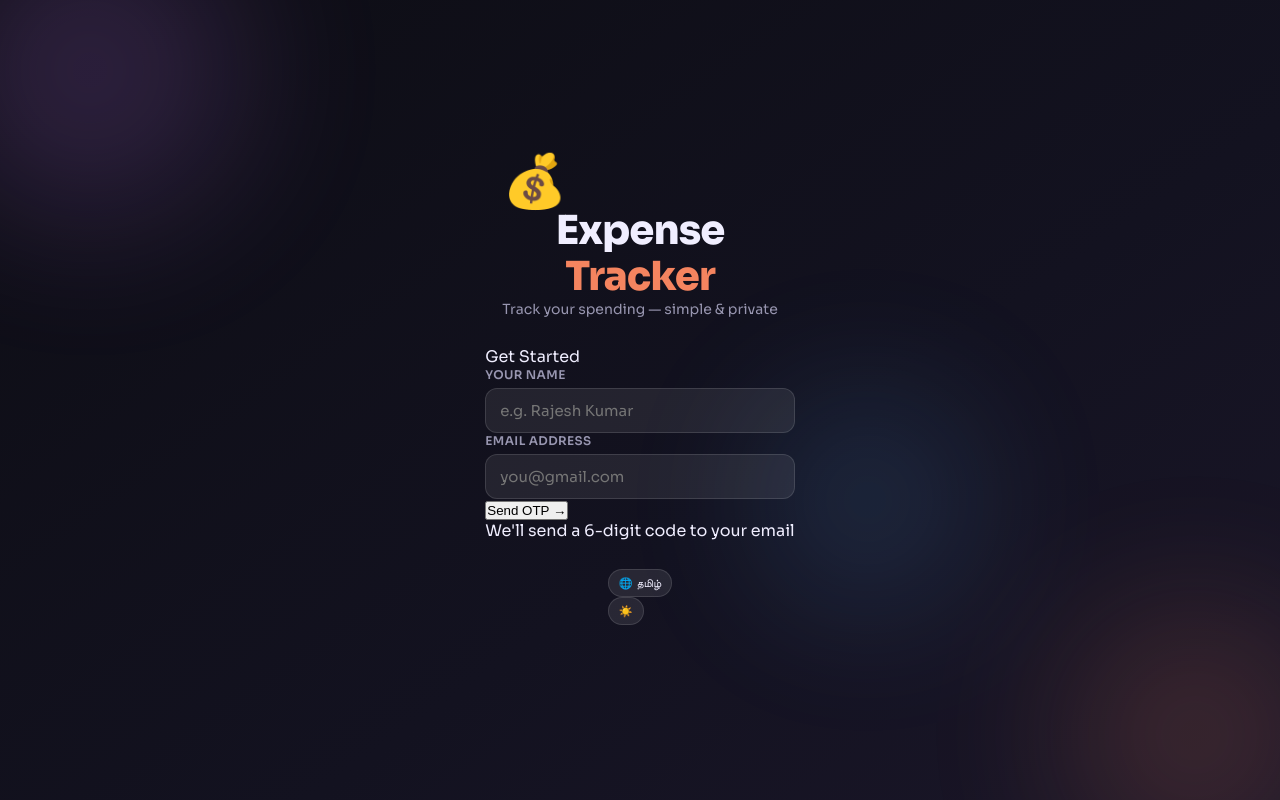
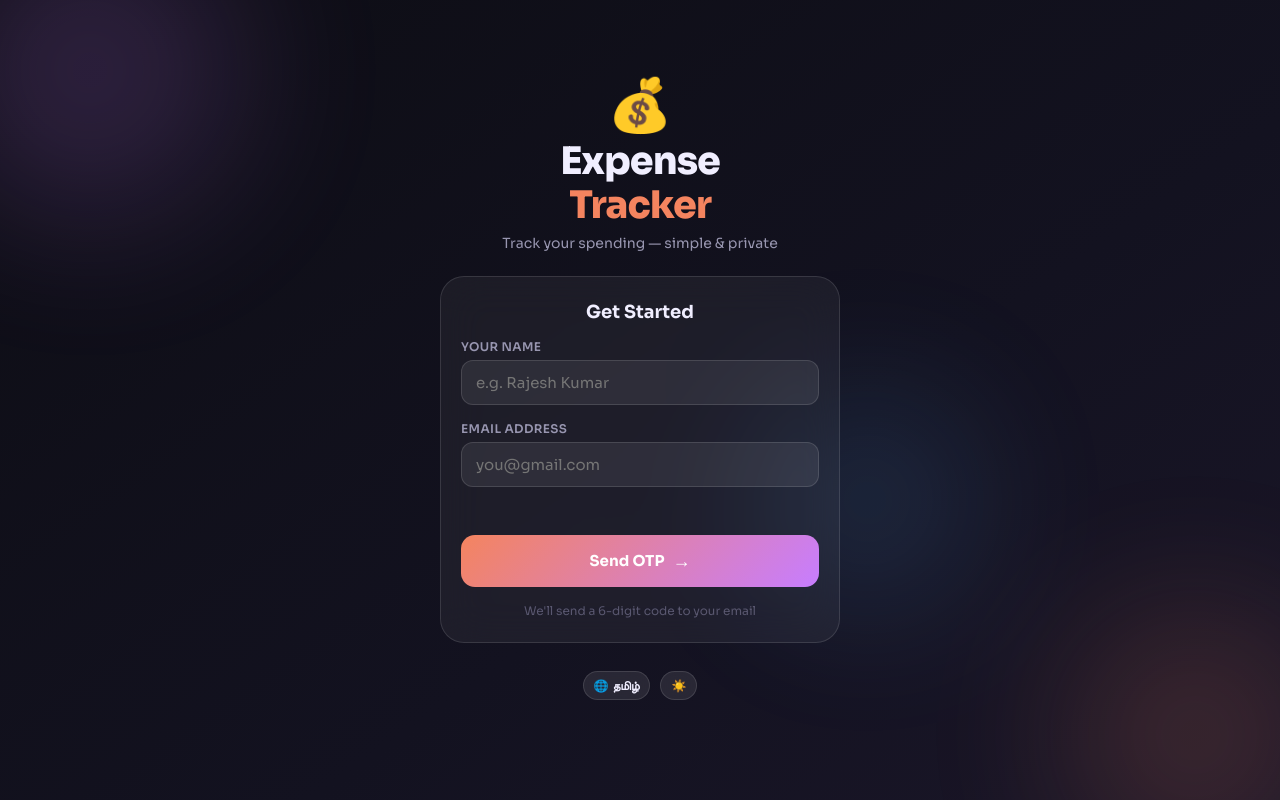
Before and after one commit to vimalmari/expense-tracker, a Flask app: page / in a window 1280 px wide. Run offline with Flask 3, Linux system fonts and the light colour scheme; parts of the project's set-up code (start-up, migrations or seed data) failed here and were passed over.

Commit message:
Update style.css

```diff
--- a/static/css/style.css
+++ b/static/css/style.css
@@ -404,3 +404,119 @@ body{
 
 /* Tamil font support */
 [data-lang="ta"] body{font-family:'Noto Sans Tamil','Sora',sans-serif;}
+
+/* ============================================================
+   AUTH CARD — Email OTP Login
+   ============================================================ */
+.login-wrapper{
+  position:relative;z-index:1;
+  max-width:480px;margin:0 auto;
+  padding:40px 20px 60px;
+  min-height:100vh;
+  display:flex;flex-direction:column;align-items:center;justify-content:center;
+  gap:24px;
+}
+.login-top{text-align:center;}
+.app-logo{font-size:52px;line-height:1;margin-bottom:8px;}
+.login-title{
+  font-size:clamp(28px,7vw,38px);font-weight:800;line-height:1.15;
+  letter-spacing:-1px;margin-bottom:6px;
+}
+.login-title span{color:var(--accent);}
+.login-sub{color:var(--ink-muted);font-size:14px;}
+
+.auth-card{
+  width:100%;max-width:400px;
+  background:var(--surface);
+  border:1px solid var(--glass-border);
+  border-radius:24px;padding:24px 20px;
+  display:flex;flex-direction:column;gap:16px;
+  backdrop-filter:blur(20px);-webkit-backdrop-filter:blur(20px);
+}
+.auth-card-title{
+  font-size:18px;font-weight:700;color:var(--ink);text-align:center;
+}
+.auth-btn{
+  background:linear-gradient(135deg,var(--accent),var(--accent-2));
+  border:none;border-radius:14px;padding:15px;
+  color:#fff;font-size:15px;font-weight:700;font-family:'Sora',sans-serif;
+  cursor:pointer;display:flex;align-items:center;justify-content:center;gap:8px;
+  transition:opacity .15s,transform .1s;
+  width:100%;
+}
+.auth-btn:active{opacity:0.85;transform:scale(0.98);}
+.auth-btn:disabled{opacity:0.6;cursor:not-allowed;}
+.btn-arrow{font-size:18px;}
+.auth-error{
+  color:var(--red);font-size:13px;min-height:16px;
+  text-align:center;font-weight:500;
+}
+.auth-note{color:var(--ink-faint);font-size:12px;text-align:center;}
+.auth-link{
+  background:none;border:none;color:var(--ink-muted);
+  font-size:13px;font-family:'Sora',sans-serif;
+  cursor:pointer;text-align:center;padding:4px;
+  transition:color .15s;
+}
+.auth-link:hover{color:var(--accent);}
+
+/* OTP Sent label */
+.otp-sent-to{
+  font-size:13px;color:var(--ink-muted);text-align:center;margin:-4px 0;
+}
+.otp-sent-to strong{color:var(--ink);}
+
+/* 6-box OTP input */
+.otp-input-group{
+  display:flex;gap:8px;justify-content:center;
+}
+.otp-box{
+  width:44px;height:52px;
+  border-radius:12px;border:2px solid var(--glass-border);
+  background:var(--surface-2);color:var(--ink);
+  font-size:22px;font-weight:700;font-family:'Sora',sans-serif;
+  text-align:center;outline:none;
+  -moz-appearance:textfield;
+  transition:border-color .2s,box-shadow .2s;
+  /* hide number spinners */
+}
+.otp-box::-webkit-outer-spin-button,
+.otp-box::-webkit-inner-spin-button{-webkit-appearance:none;margin:0;}
+.otp-box:focus{border-color:var(--accent);box-shadow:0 0 0 3px var(--accent-soft);}
+.otp-box.otp-error{border-color:var(--red);animation:shake .4s ease;}
+
+/* Resend row */
+.resend-row{display:flex;align-items:center;justify-content:center;gap:8px;min-height:24px;}
+.resend-timer{font-size:12px;color:var(--ink-faint);}
+
+/* Login controls (theme+lang on login page) */
+.login-controls{display:flex;gap:10px;margin-top:4px;}
+
+/* ============================================================
+   TOPBAR ADJUSTMENTS
+   ============================================================ */
+.topbar-right{display:flex;align-items:center;gap:8px;}
+.ctrl-btn{
+  display:flex;align-items:center;gap:4px;
+  background:var(--ctrl-bg);border:1px solid var(--glass-border);
+  border-radius:100px;color:var(--ink);
+  font-family:'Sora',sans-serif;font-size:12px;font-weight:600;
+  padding:6px 10px;cursor:pointer;
+  backdrop-filter:blur(12px);-webkit-backdrop-filter:blur(12px);
+  transition:background .15s,transform .1s;
+  white-space:nowrap;
+}
+.ctrl-btn:active{background:var(--ctrl-hover);transform:scale(0.95);}
+.logout-btn{
+  background:none;border:1px solid var(--border);
+  border-radius:100px;color:var(--ink-muted);
+  font-size:14px;padding:6px 10px;cursor:pointer;
+  transition:color .15s,border-color .15s;
+}
+.logout-btn:active{color:var(--red);border-color:var(--red);}
+
+@media(max-width:380px){
+  .otp-box{width:38px;height:46px;font-size:18px;}
+  .otp-input-group{gap:5px;}
+  .auth-card{padding:20px 14px;}
+}
```
